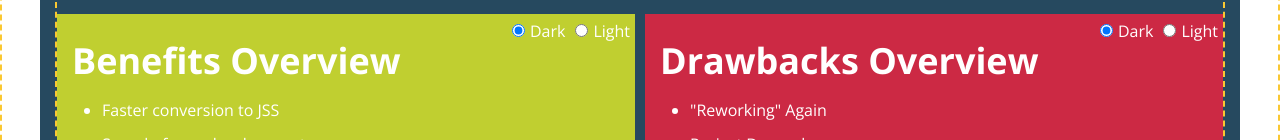
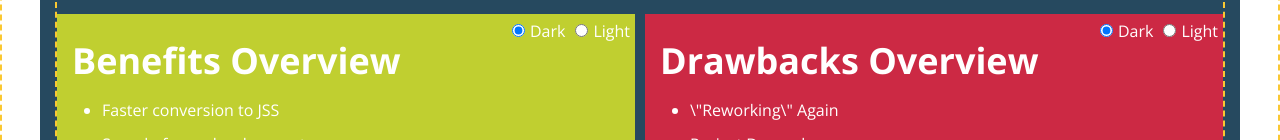
Before and after one commit to unumux/tw-casestudy, a Next.js app: page / in a window 1280 px wide. Shown: the part 660-800 px from the top of the page. Built offline with nearby package versions, Linux system fonts and the light colour scheme.

Commit message:
fix more quotes

```diff
--- a/src/pages/index.tsx
+++ b/src/pages/index.tsx
@@ -102,7 +102,7 @@ export default function Home() {
                   >
                     <Content heading="Drawbacks Overview" content="" />
                     <ul>
-                      <li>"Reworking" Again</li>
+                      <li>\"Reworking\" Again</li>
                       <li>Project Dependency</li>
                       <li>Learning Curve</li>
                       <li>Verbose Class Names</li>
```
